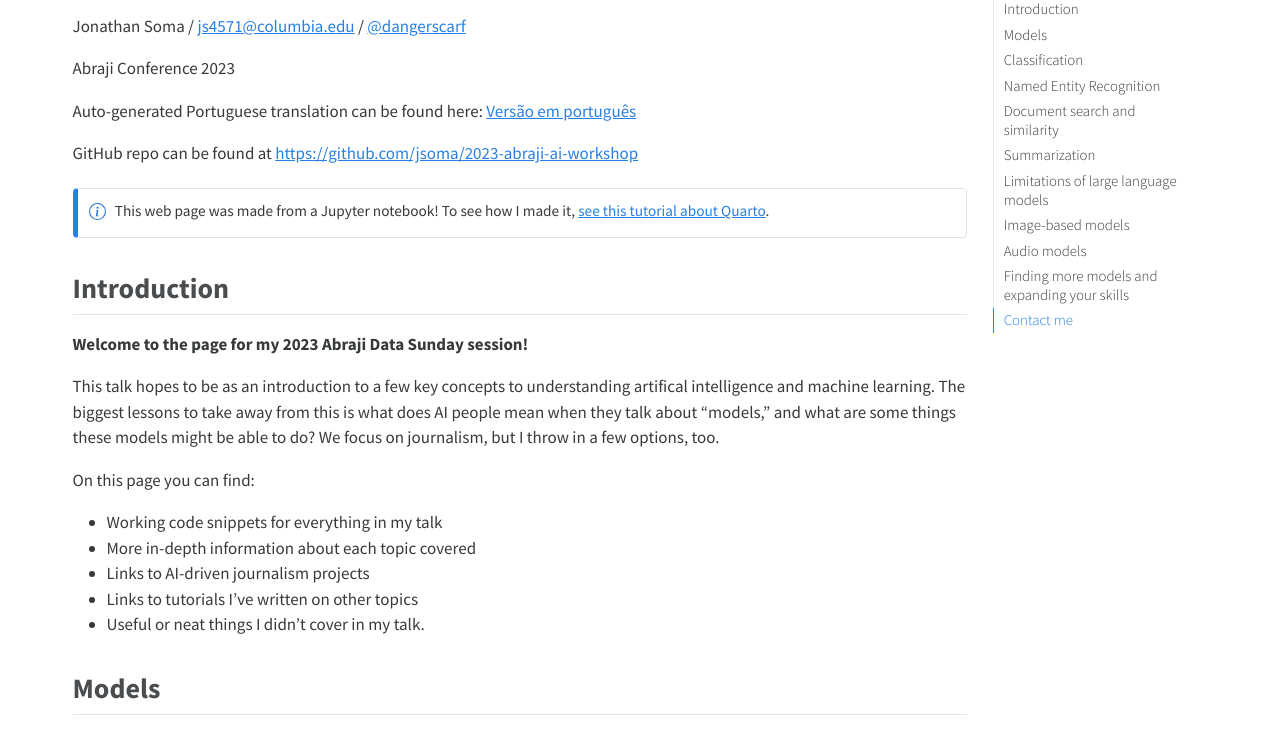
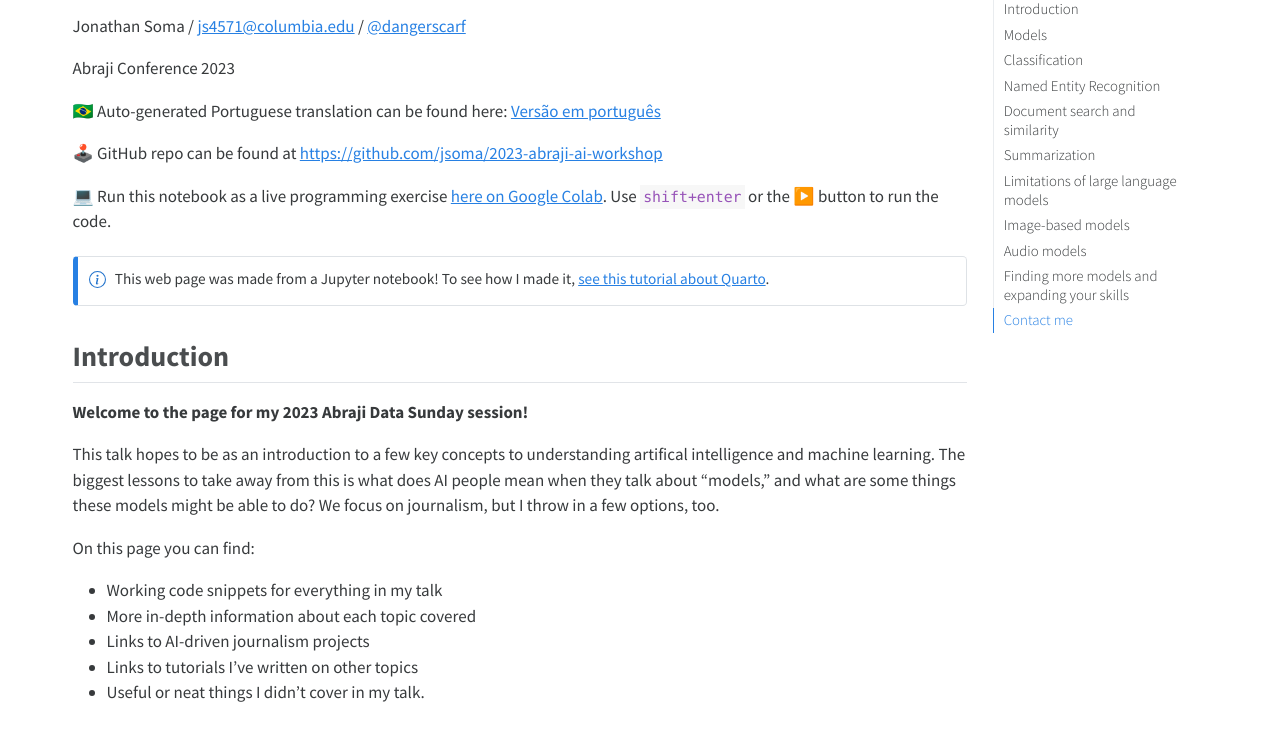
Before and after one commit to jsoma/2023-abraji-ai-workshop, a plain HTML site: page docs/index.html in a window 1280 px wide. Shown: the part 60-789 px from the top of the page. Drawn offline with nearby package versions, Linux system fonts and the light colour scheme; a script that the page names is missing.

```diff
--- a/docs/index.html
+++ b/docs/index.html
@@ -135,8 +135,9 @@ pre > code.sourceCode > span > a:first-child::before { text-decoration: underlin
 
 <p>Jonathan Soma / <a href="mailto:js4571@columbia.edu">js4571@columbia.edu</a> / <a href="https://twitter.com/dangerscarf/"><span class="citation" data-cites="dangerscarf">@dangerscarf</span></a></p>
 <p>Abraji Conference 2023</p>
-<p>Auto-generated Portuguese translation can be found here: <a href="https://jsoma-github-io.translate.goog/2023-abraji-ai-workshop/?_x_tr_sl=en&amp;_x_tr_tl=pt&amp;_x_tr_hl=en&amp;_x_tr_pto=wapp">Versão em português</a></p>
-<p>GitHub repo can be found at <a href="https://github.com/jsoma/2023-abraji-ai-workshop">https://github.com/jsoma/2023-abraji-ai-workshop</a></p>
+<p>🇧🇷 Auto-generated Portuguese translation can be found here: <a href="https://jsoma-github-io.translate.goog/2023-abraji-ai-workshop/?_x_tr_sl=en&amp;_x_tr_tl=pt&amp;_x_tr_hl=en&amp;_x_tr_pto=wapp">Versão em português</a></p>
+<p>🕹️ GitHub repo can be found at <a href="https://github.com/jsoma/2023-abraji-ai-workshop">https://github.com/jsoma/2023-abraji-ai-workshop</a></p>
+<p>💻 Run this notebook as a live programming exercise <a href="https://colab.research.google.com/github/jsoma/2023-abraji-ai-workshop/blob/main/docs/Abraji%20AI%20tools%20website.ipynb">here on Google Colab</a>. Use <code>shift+enter</code> or the ▶️ button to run the code.</p>
 <div class="callout callout-style-simple callout-note">
 <div class="callout-body d-flex">
 <div class="callout-icon-container">
```
Also changed, not shown: 1 other file.
